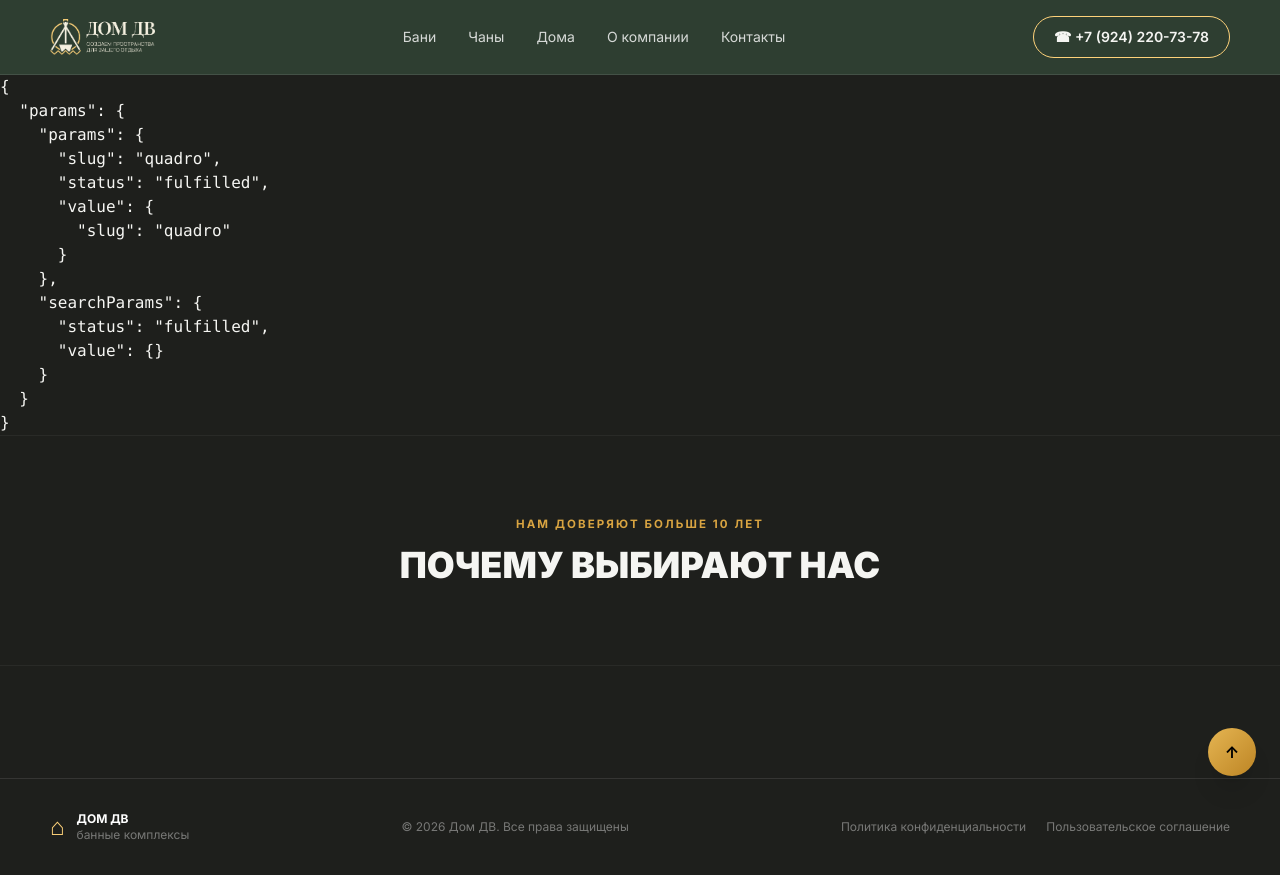
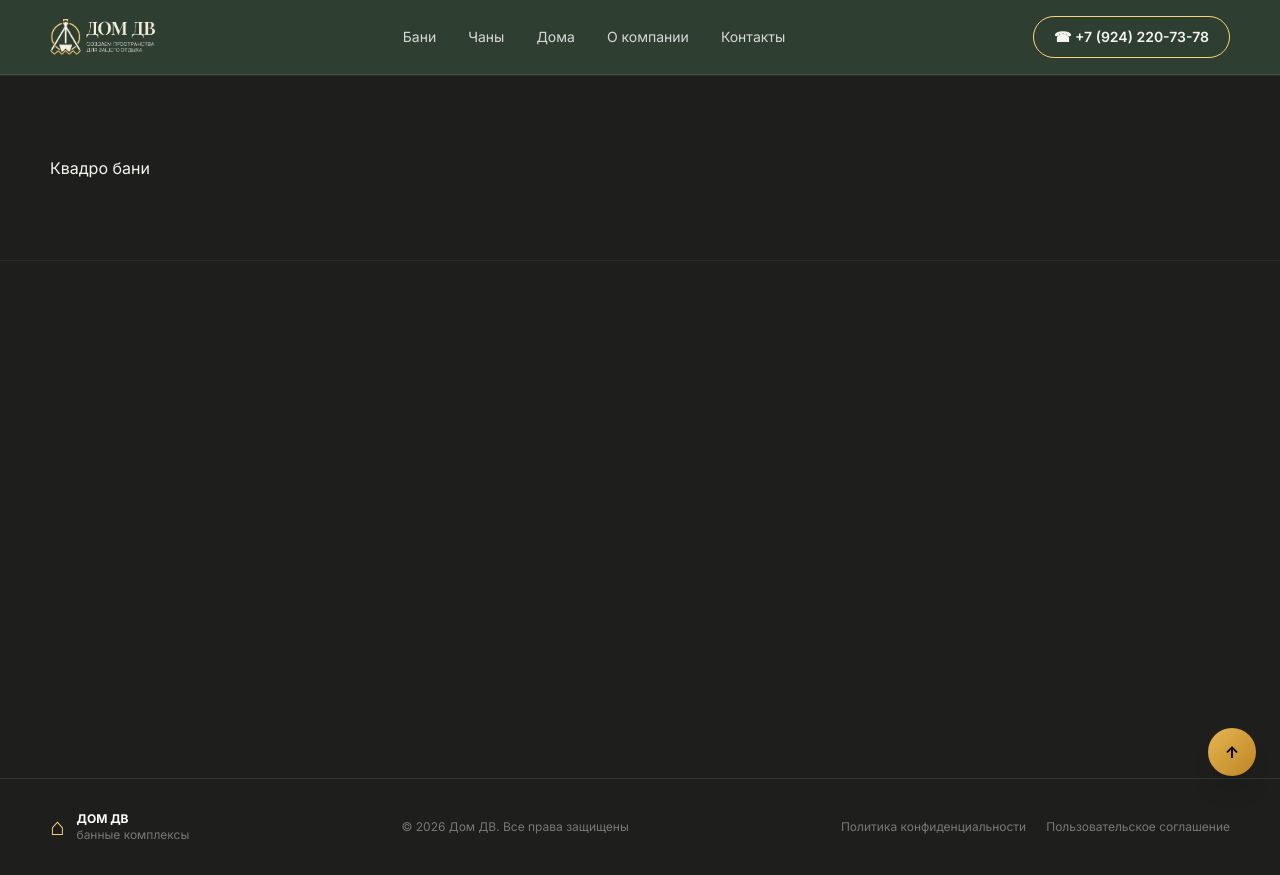
Before and after one commit to Yeminfu/stroim-dv-next, a Next.js app: page /bathhouse/quadro in a window 1280 px wide. Built offline with nearby package versions, Linux system fonts and the light colour scheme.

Commit message:
rebuild inner pages

```diff
--- a/app/(inner)/bathhouse/[slug]/page.tsx
+++ /dev/null
@@ -1,16 +0,0 @@
-export default async function Page(params: any) {
-  return (
-    <>
-      <pre>{JSON.stringify({ params }, null, 2)}</pre>
-      {/* Why us */}
-      <section className="py-20 border-y border-white/5">
-        <div className="container-xl">
-          <div className="text-center">
-            <div className="section-label">НАМ ДОВЕРЯЮТ БОЛЬШЕ 10 ЛЕТ</div>
-            <h2 className="text-4xl font-black mt-3">ПОЧЕМУ ВЫБИРАЮТ НАС</h2>
-          </div>
-        </div>
-      </section>
-    </>
-  );
-}
--- /dev/null
+++ b/app/(inner)/bathhouse/module/page.tsx
@@ -0,0 +1,11 @@
+export default async function Page() {
+  return (
+    <>
+      <section className="py-20 border-y border-white/5">
+        <div className="container-xl">
+          <h1>Модульные бани</h1>
+        </div>
+      </section>
+    </>
+  );
+}
--- /dev/null
+++ b/app/(inner)/bathhouse/quadro/page.tsx
@@ -0,0 +1,11 @@
+export default async function Page() {
+  return (
+    <>
+      <section className="py-20 border-y border-white/5">
+        <div className="container-xl">
+          <h1>Квадро бани</h1>
+        </div>
+      </section>
+    </>
+  );
+}
```
